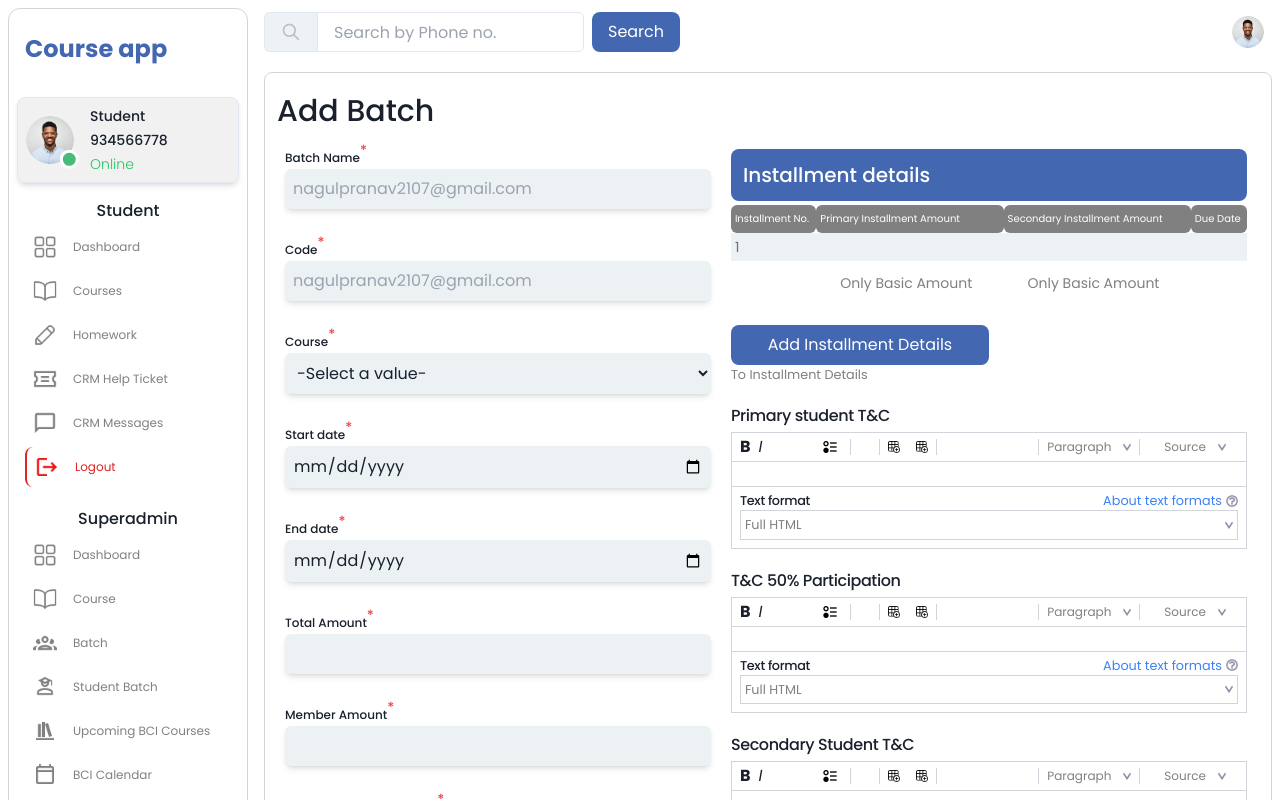
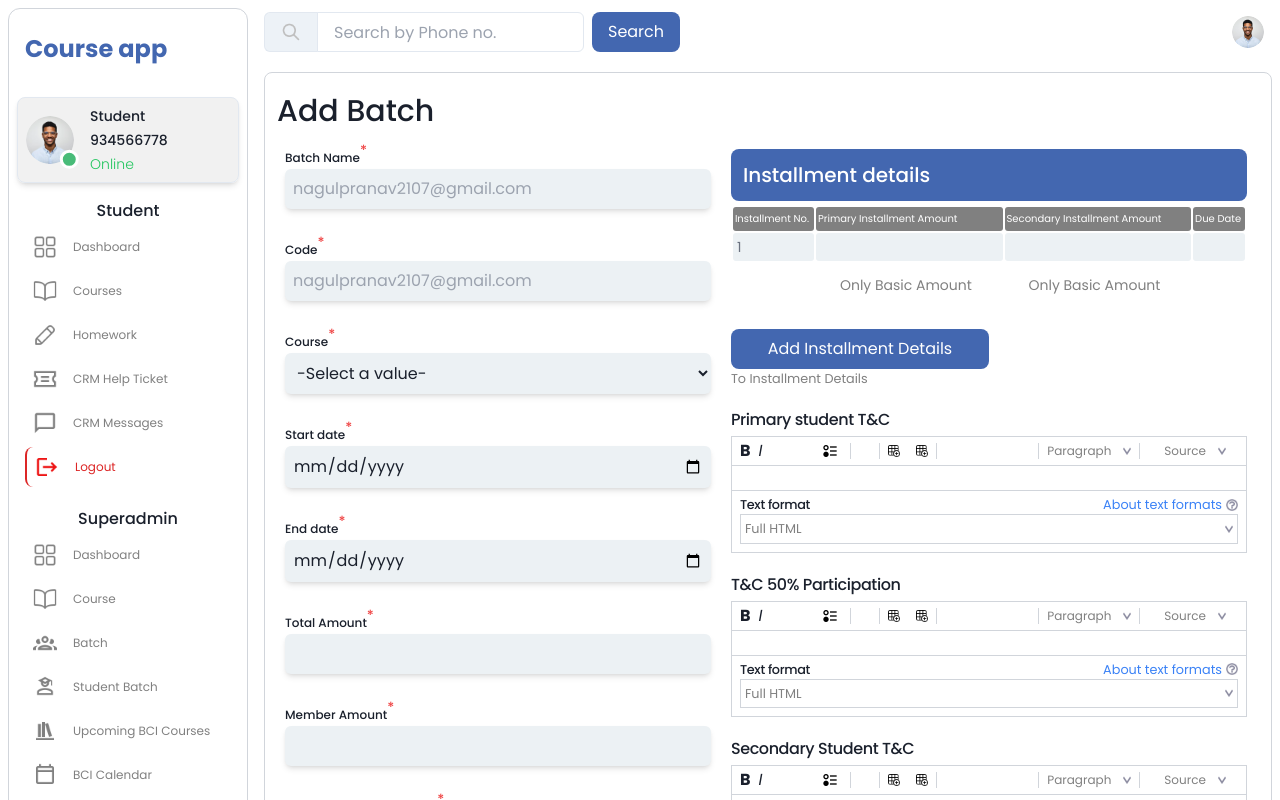
Before and after one commit to Ayushhgupta39/baaz-assignment, a React (Vite) app: page / in a window 1280 px wide. Shown: the top 800 px of the page. Built offline with nearby package versions, Linux system fonts and the light colour scheme.

Commit message:
fix: add border-spacing to installmentTable.jsx

```diff
--- a/src/components/dashboard/installment/InstallmentTable.jsx
+++ b/src/components/dashboard/installment/InstallmentTable.jsx
@@ -7,29 +7,29 @@ function InstallmentTable() {
 
       <div className="my-1">
         <div className="relative overflow-x-auto">
-          <table className="w-full text-sm text-left rtl:text-right text-gray-500">
+          <table className="w-full border-separate text-sm text-left rtl:text-right text-gray-500">
             <thead className="text-[10px] text-white">
-              <tr>
-                <th scope="col" className="rounded-md font-normal bg-[#808080] p-1">
+              <tr className="w-full">
+                <th className="rounded-[3px] font-normal bg-[#808080] p-[2px]">
                   Installment No.
                 </th>
-                <th scope="col" className="rounded-md font-normal bg-[#808080] p-1">
+                <th className="rounded-[3px] font-normal bg-[#808080] p-[2px]">
                   Primary Installment Amount
                 </th>
-                <th scope="col" className="rounded-md font-normal bg-[#808080] p-1">
+                <th className="rounded-[3px] font-normal bg-[#808080] p-[2px]">
                   Secondary Installment Amount
                 </th>
-                <th scope="col" className="rounded-md font-normal bg-[#808080] p-1">
+                <th className="rounded-[3px] font-normal bg-[#808080] p-[2px]">
                   Due Date
                 </th>
               </tr>
             </thead>
             <tbody>
               <tr className="bg-[#ECF1F4] rounded-md my-1">
-                <td className="p-1">1</td>
-                <td className="p-1"></td>
-                <td className="p-1"></td>
-                <td className="p-1"></td>
+                <td className="p-1 rounded-[3px]">1</td>
+                <td className="p-1 rounded-[3px]"></td>
+                <td className="p-1 rounded-[3px]"></td>
+                <td className="p-1 rounded-[3px]"></td>
               </tr>
             </tbody>
             <tfoot>
```
